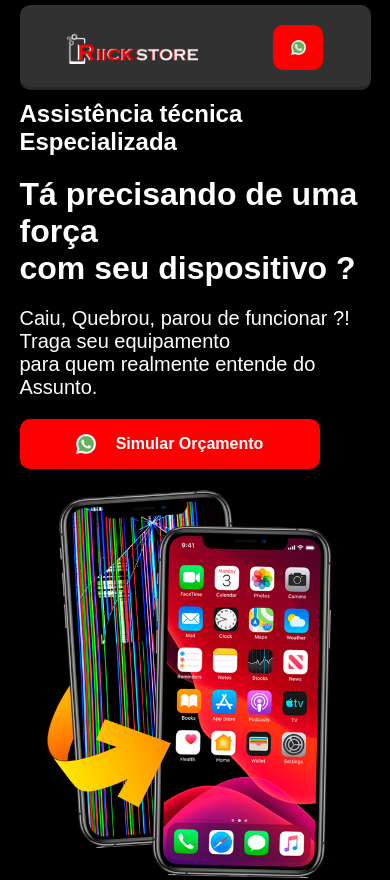
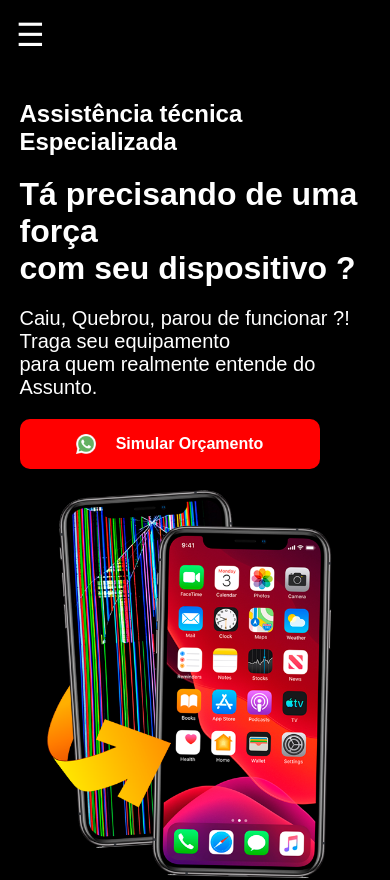
Before and after one commit to Gilnathan/Rick_Store, a Next.js app: page / in a window 390 px wide. Shown: the top 880 px of the page. Built offline with nearby package versions, Linux system fonts and the light colour scheme.

Commit message:
sideBar atualizada

```diff
--- a/src/components/Header/Hearder.module.css
+++ b/src/components/Header/Hearder.module.css
@@ -2,7 +2,6 @@
 
 .container_header{
     margin-top:5px;
-    max-width:1300px;
     width: 90vw;
     display: flex;
     align-items: center;
@@ -11,7 +10,7 @@
     flex-wrap: wrap;
     background-color: #3c3c3cd2;
     padding: 20px;
-    border-radius: 10px;
+    border-radius: 5px;
     position: absolute;
     position: fixed;
     backdrop-filter: blur(5px);
@@ -91,10 +90,7 @@
 
 @media (max-width: 1200px) {
 
-  .bnt_Contato{
-    width: 50px;
-  }
-  .bnt_Contato> span{
+  .container_header{
     display: none;
   }
 }
--- /dev/null
+++ b/src/components/Sidebar/Sidebar.js
@@ -0,0 +1,54 @@
+import { useState } from 'react';
+import styles from './Sidebar.module.css';
+
+const Sidebar = () => {
+  const [isOpen, setIsOpen] = useState(false);
+
+  const toggleSidebar = () => {
+    setIsOpen(!isOpen);
+  };
+
+  const closeSidebar = () => {
+    setIsOpen(false); // Fecha a sidebar ao clicar no link
+  };
+
+  return (
+    <>
+      <div className={styles.menuIcon} onClick={toggleSidebar}>
+        ☰
+      </div>
+
+      {/* Sidebar */}
+      <div className={`${styles.sidebar} ${isOpen ? styles.open : ''}`}>
+        <ul className={styles.navList}>
+          <li className={styles.navItem}>
+            <a href="#Section_servicos" className={styles.navLink} onClick={closeSidebar}>
+              Serviços
+            </a>
+          </li>
+          <li className={styles.navItem}>
+            <a href="#Aparelhos_Novos" className={styles.navLink} onClick={closeSidebar}>
+              Novos e Usados
+            </a>
+          </li>
+          <li className={styles.navItem}>
+            <a href="#" className={styles.navLink} onClick={closeSidebar}>
+              Endereço
+            </a>
+          </li>
+          <li className={styles.navItem}>
+            <a href="#" className={styles.navLink} onClick={closeSidebar}>
+              Dividas Frequentes
+            </a>
+          </li>
+
+        </ul>
+      </div>
+
+      {/* Background overlay */}
+      {isOpen && <div className={styles.overlay} onClick={toggleSidebar}></div>}
+    </>
+  );
+};
+
+export default Sidebar;
--- /dev/null
+++ b/src/components/Sidebar/Sidebar.module.css
@@ -0,0 +1,66 @@
+.menuIcon {
+    position: fixed;
+    top: 1rem;
+    left: 1rem;
+    font-size: 2rem;
+    cursor: pointer;
+    z-index: 1001;
+    color: #ffffff;
+
+  }
+
+  .sidebar {
+    position: fixed;
+    top: 0;
+    left: -250px;
+    width: 250px;
+    margin-top: 60px;
+    background-color: #333;
+    color: #fff;
+    transition: left 0.3s ease;
+    z-index: 1000;
+    padding: 1rem;
+    border-radius: 0px 10px 10px 0px ;
+  }
+
+  .sidebar.open {
+    left: 0;
+  }
+
+  .navList {
+    list-style: none;
+    padding: 0;
+    margin: 0;
+  }
+
+  .navItem {
+    margin: 1rem 0;
+    padding: 10px;
+  }
+  .navItem:hover {
+    background-color: #4a4a4a;
+    border-radius: 5px;
+  }
+
+  .navLink {
+    color: #ffffff;
+    text-decoration: none;
+    font-size: 1.2rem;
+    font-family: Arial, Helvetica, sans-serif;
+  }
+
+  .overlay {
+    position: fixed;
+    top: 0;
+    left: 0;
+    width: 100%;
+    height: 100%;
+    background-color: rgba(0, 0, 0, 0.863);
+    z-index: 999;
+  }
+  @media (min-width: 1200px) {
+
+    .menuIcon {
+      display: none;
+    }
+  }
--- /dev/null
+++ b/src/components/Topo/Topo.jsx
@@ -0,0 +1,16 @@
+import styles from './Topo.module.css';
+import Header from "@/components/Header";
+import Sidebar from '../Sidebar/Sidebar';
+
+
+export default function Topo() {
+
+    return (
+        <>
+        <Header />
+        <Sidebar />
+        </>
+
+    )
+
+}
--- a/src/pages/index.js
+++ b/src/pages/index.js
@@ -14,7 +14,7 @@
 
 
 
-import Header from "@/components/Header";
+import Topo from "@/components/Topo/Topo";
 import Title_main from "@/components/Title_main";
 import Card_qualification from "@/components/Card_qualification";
 import Bnt_SimularOrcamento from "@/components/Bnt_SimularOrcamento";
@@ -51,7 +51,7 @@
       <main className={styles.container_main}>
 
 
-      <Header />
+      <Topo />
       <Title_main />
       <Carrossel_img_loja />
       <Sobre />
--- a/src/styles/Home.module.css
+++ b/src/styles/Home.module.css
@@ -1,5 +1,5 @@
 .container_main{
-  max-width:1300px;
+  max-width:1800px;
   width: 90vw;
   display: flex;
   flex-direction: column;
```
Also changed, not shown: src/components/Topo/Topo.module.css (added).
